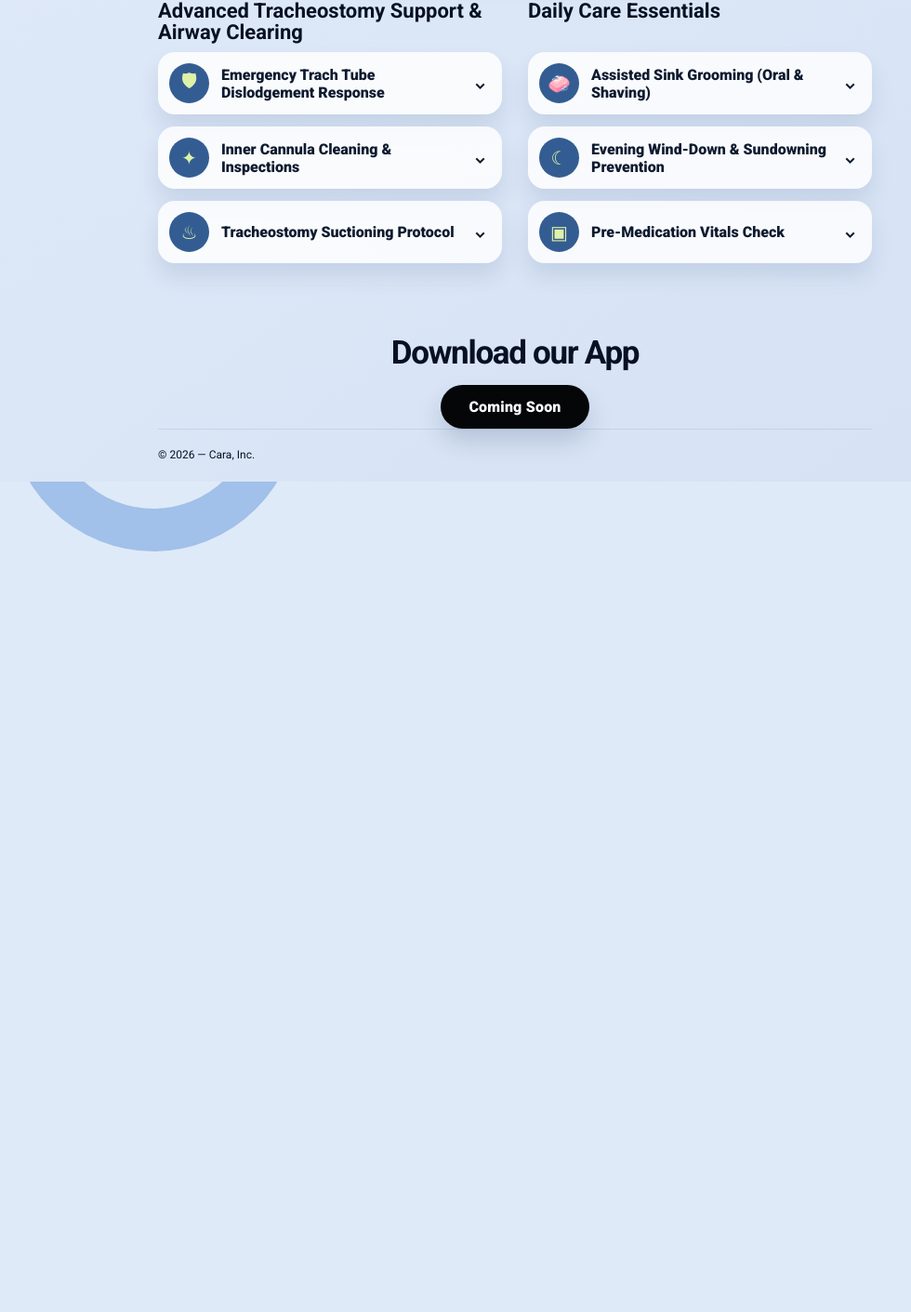
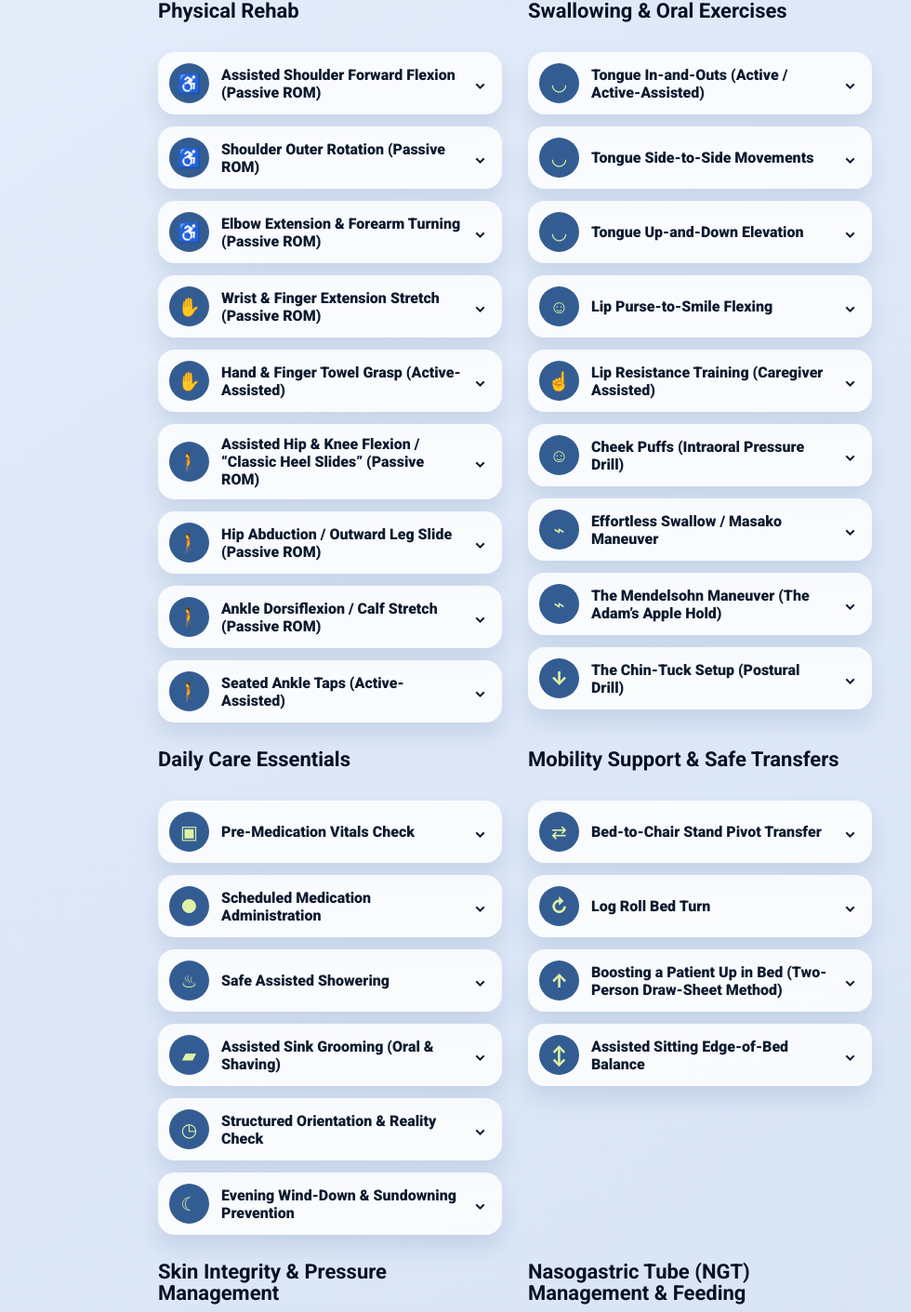
Before and after one commit to fadilhim/cara-dashboard, a React (Vite) app: page / in a window 1280 px wide. Shown: the part 1296-2707 px from the top of the page at 93% size, without its empty margins (86-1066 px from the left). Before the commit the page ends 1889 px from the top, so only its background shows below. Built offline with nearby package versions, Linux system fonts and the light colour scheme.

Commit message:
fix: use default routine tasks

```diff
--- a/src/App.tsx
+++ b/src/App.tsx
@@ -34,22 +34,110 @@ const steps = [
 
 const learnGroups = [
   {
-    title: 'Advanced Tracheostomy Support & Airway Clearing',
+    title: 'Physical Rehab',
     lessons: [
-      ['🛡', 'Emergency Trach Tube Dislodgement Response'],
-      ['✦', 'Inner Cannula Cleaning & Inspections'],
-      ['♨', 'Tracheostomy Suctioning Protocol'],
+      ['figure.dance', 'Assisted Shoulder Forward Flexion (Passive ROM)'],
+      ['figure.dance', 'Shoulder Outer Rotation (Passive ROM)'],
+      ['figure.dance', 'Elbow Extension & Forearm Turning (Passive ROM)'],
+      ['hand.raised.fill', 'Wrist & Finger Extension Stretch (Passive ROM)'],
+      ['hand.raised.fill', 'Hand & Finger Towel Grasp (Active-Assisted)'],
+      ['figure.walk', 'Assisted Hip & Knee Flexion / “Classic Heel Slides” (Passive ROM)'],
+      ['figure.walk', 'Hip Abduction / Outward Leg Slide (Passive ROM)'],
+      ['figure.walk', 'Ankle Dorsiflexion / Calf Stretch (Passive ROM)'],
+      ['figure.walk', 'Seated Ankle Taps (Active-Assisted)'],
+    ],
+  },
+  {
+    title: 'Swallowing & Oral Exercises',
+    lessons: [
+      ['mouth', 'Tongue In-and-Outs (Active / Active-Assisted)'],
+      ['mouth', 'Tongue Side-to-Side Movements'],
+      ['mouth', 'Tongue Up-and-Down Elevation'],
+      ['face.smiling', 'Lip Purse-to-Smile Flexing'],
+      ['hand.point.up', 'Lip Resistance Training (Caregiver Assisted)'],
+      ['face.smiling', 'Cheek Puffs (Intraoral Pressure Drill)'],
+      ['waveform.path.ecg', 'Effortless Swallow / Masako Maneuver'],
+      ['waveform.path.ecg', 'The Mendelsohn Maneuver (The Adam’s Apple Hold)'],
+      ['arrow.down.to.line', 'The Chin-Tuck Setup (Postural Drill)'],
     ],
   },
   {
     title: 'Daily Care Essentials',
     lessons: [
-      ['🧼', 'Assisted Sink Grooming (Oral & Shaving)'],
-      ['☾', 'Evening Wind-Down & Sundowning Prevention'],
-      ['▣', 'Pre-Medication Vitals Check'],
+      ['heart.text.square.fill', 'Pre-Medication Vitals Check'],
+      ['pills.fill', 'Scheduled Medication Administration'],
+      ['shower.fill', 'Safe Assisted Showering'],
+      ['comb.fill', 'Assisted Sink Grooming (Oral & Shaving)'],
+      ['calendar', 'Structured Orientation & Reality Check'],
+      ['moon.stars.fill', 'Evening Wind-Down & Sundowning Prevention'],
+    ],
+  },
+  {
+    title: 'Mobility Support & Safe Transfers',
+    lessons: [
+      ['arrow.left.and.right.righttriangle.left.righttriangle.right.fill', 'Bed-to-Chair Stand Pivot Transfer'],
+      ['arrow.2.squarepath', 'Log Roll Bed Turn'],
+      ['arrow.up.square.fill', 'Boosting a Patient Up in Bed (Two-Person Draw-Sheet Method)'],
+      ['alignment.vertical.center.fill', 'Assisted Sitting Edge-of-Bed Balance'],
+    ],
+  },
+  {
+    title: 'Skin Integrity & Pressure Management',
+    lessons: [
+      ['eye.fill', 'Sacrum & Heel Visual Pressure Check'],
+      ['clock.fill', 'The 2-Hour Side-to-Side Position Rotation'],
+      ['waveform', 'Heel Floating & Offloading Setup'],
+      ['hand.raised.slash.fill', 'Skin Shear Prevention During Adjustments'],
+    ],
+  },
+  {
+    title: 'Nasogastric Tube (NGT) Management & Feeding',
+    lessons: [
+      ['checkmark.shield.fill', 'Pre-Feeding Tube Verification & Residual Check'],
+      ['fork.knife.circle.fill', 'Gravity-Fed Bolus NGT Feeding'],
+      ['lock.fill', 'Post-Feed Flush & Lock'],
+    ],
+  },
+  {
+    title: 'Advanced Tracheostomy Support & Airway Clearing',
+    lessons: [
+      ['wind', 'Tracheostomy Suctioning Protocol'],
+      ['sparkles', 'Inner Cannula Cleaning & Inspections'],
+      ['exclamationmark.shield.fill', 'Emergency Trach Tube Dislodgement Response'],
     ],
   },
 ]
+
+const symbolLabels: Record<string, string> = {
+  'figure.dance': '♿',
+  'hand.raised.fill': '✋',
+  'figure.walk': '🚶',
+  mouth: '◡',
+  'face.smiling': '☺',
+  'hand.point.up': '☝',
+  'waveform.path.ecg': '⌁',
+  'arrow.down.to.line': '↓',
+  'heart.text.square.fill': '▣',
+  'pills.fill': '●',
+  'shower.fill': '♨',
+  'comb.fill': '▰',
+  calendar: '◷',
+  'moon.stars.fill': '☾',
+  'arrow.left.and.right.righttriangle.left.righttriangle.right.fill': '⇄',
+  'arrow.2.squarepath': '↻',
+  'arrow.up.square.fill': '↑',
+  'alignment.vertical.center.fill': '↕',
+  'eye.fill': '◉',
+  'clock.fill': '◴',
+  waveform: '⌁',
+  'hand.raised.slash.fill': '✋',
+  'checkmark.shield.fill': '✓',
+  'fork.knife.circle.fill': '◌',
+  'lock.fill': '●',
+  wind: '≋',
+  sparkles: '✦',
+  'exclamationmark.shield.fill': '!',
+}
 
 function Logo() {
   return (
@@ -141,9 +229,9 @@ function App() {
             <article key={group.title}>
               <h3>{group.title}</h3>
               <div className="lessonList">
-                {group.lessons.map(([icon, title]) => (
+                {group.lessons.map(([symbol, title]) => (
                   <button className="lesson" key={title} type="button">
-                    <span className="lessonIcon">{icon}</span>
+                    <span className="lessonIcon" title={symbol} aria-label={symbol}>{symbolLabels[symbol]}</span>
                     <span>{title}</span>
                     <span aria-hidden="true">⌄</span>
                   </button>
```
